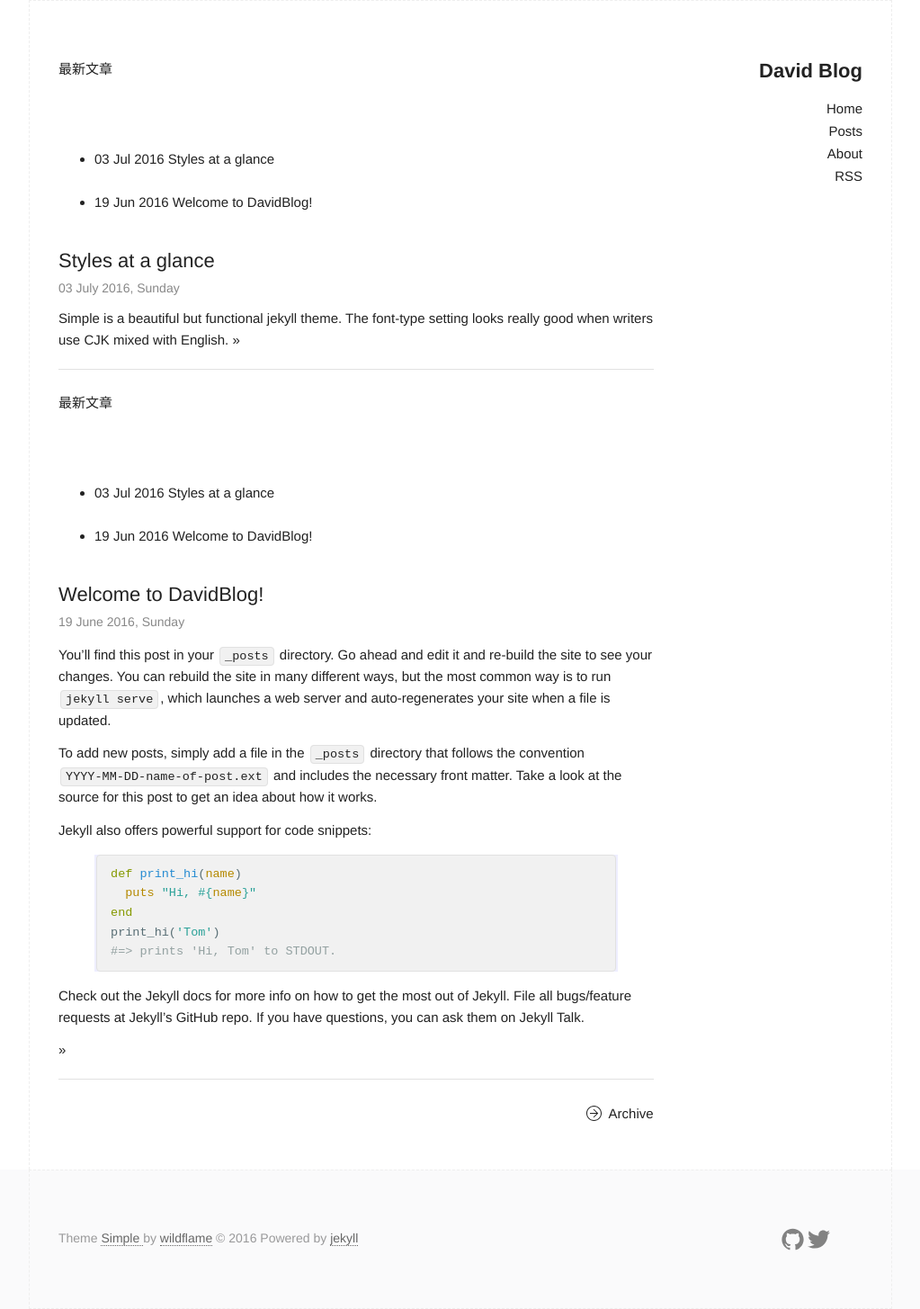
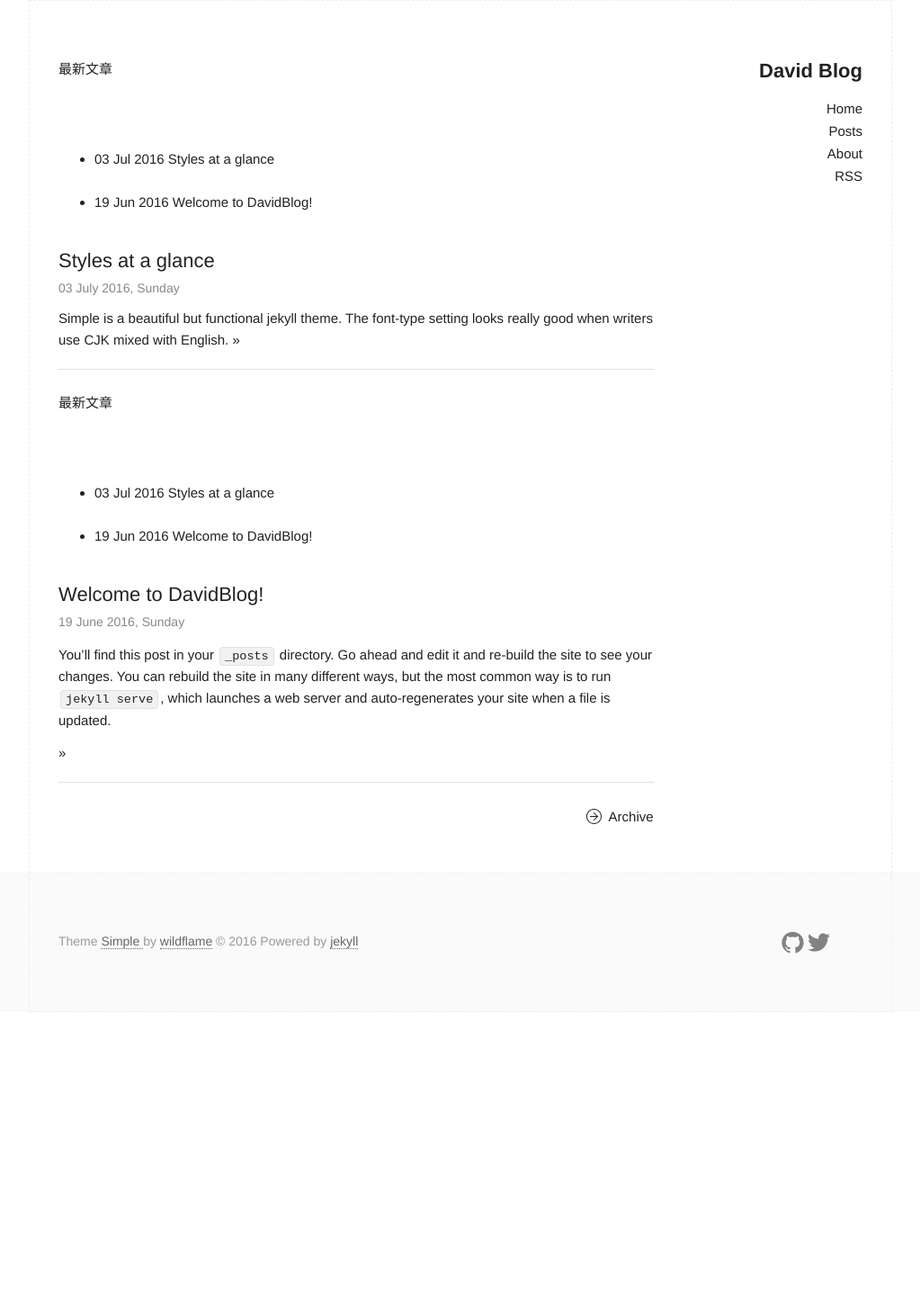
Before and after one commit to BuildSoftwareBetter/BuildSoftwareBetter, a Jekyll site: the page built from index.html, in a window 1280 px wide. Shown: the whole page at 90% size, without its empty margins (128-1151 px from the left). Built offline with Jekyll 4.4.1, drawn with Linux system fonts in a browser that asks for light colours; after the commit the page ends 1125 px from its top, so only the background shows below that.

Commit message:
alter hellojeklly2

```diff
--- a/_posts/2011-06-19-welcome-to-jekyll.markdown
+++ b/_posts/2011-06-19-welcome-to-jekyll.markdown
@@ -4,44 +4,5 @@
 date: 2016-06-19 21:06:26 +0800
 categories: jekyll
 ---
-You’ll find this post in your `_posts` directory. Go ahead and edit it and re-build the site to see your changes. You can rebuild the site in many different ways, but the most common way is to run `jekyll serve`, which launches a web server and auto-regenerates your site when a file is updated.
-
-To add new posts, simply add a file in the `_posts` directory that follows the convention `YYYY-MM-DD-name-of-post.ext` and includes the necessary front matter. Take a look at the source for this post to get an idea about how it works.
-
-Jekyll also offers powerful support for code snippets:
-
-{% highlight ruby %}
-def print_hi(name)
-  puts "Hi, #{name}"
-end
-print_hi('Tom')
-#=> prints 'Hi, Tom' to STDOUT.
-{% endhighlight %}
-
-Check out the [Jekyll docs][jekyll-docs] for more info on how to get the most out of Jekyll. File all bugs/feature requests at [Jekyll’s GitHub repo][jekyll-gh]. If you have questions, you can ask them on [Jekyll Talk][jekyll-talk].
-
-[jekyll-docs]: http://jekyllrb.com/docs/home
-[jekyll-gh]:   https://github.com/jekyll/jekyll
-[jekyll-talk]: https://talk.jekyllrb.com/
-
-<!--description-->
 
 You’ll find this post in your `_posts` directory. Go ahead and edit it and re-build the site to see your changes. You can rebuild the site in many different ways, but the most common way is to run `jekyll serve`, which launches a web server and auto-regenerates your site when a file is updated.
-
-To add new posts, simply add a file in the `_posts` directory that follows the convention `YYYY-MM-DD-name-of-post.ext` and includes the necessary front matter. Take a look at the source for this post to get an idea about how it works.
-
-Jekyll also offers powerful support for code snippets:
-
-{% highlight ruby %}
-def print_hi(name)
-  puts "Hi, #{name}"
-end
-print_hi('Tom')
-#=> prints 'Hi, Tom' to STDOUT.
-{% endhighlight %}
-
-Check out the [Jekyll docs][jekyll-docs] for more info on how to get the most out of Jekyll. File all bugs/feature requests at [Jekyll’s GitHub repo][jekyll-gh]. If you have questions, you can ask them on [Jekyll Talk][jekyll-talk].
-
-[jekyll-docs]: http://jekyllrb.com/docs/home
-[jekyll-gh]:   https://github.com/jekyll/jekyll
-[jekyll-talk]: https://talk.jekyllrb.com/
```
